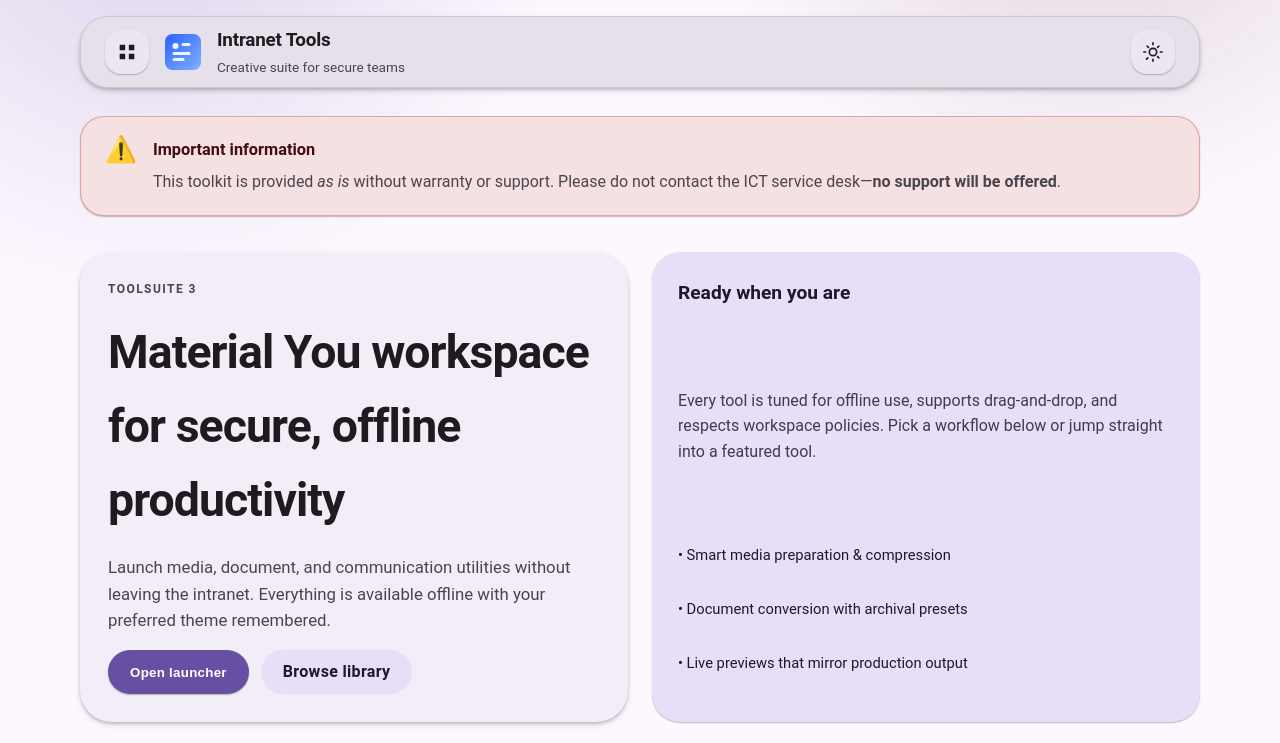
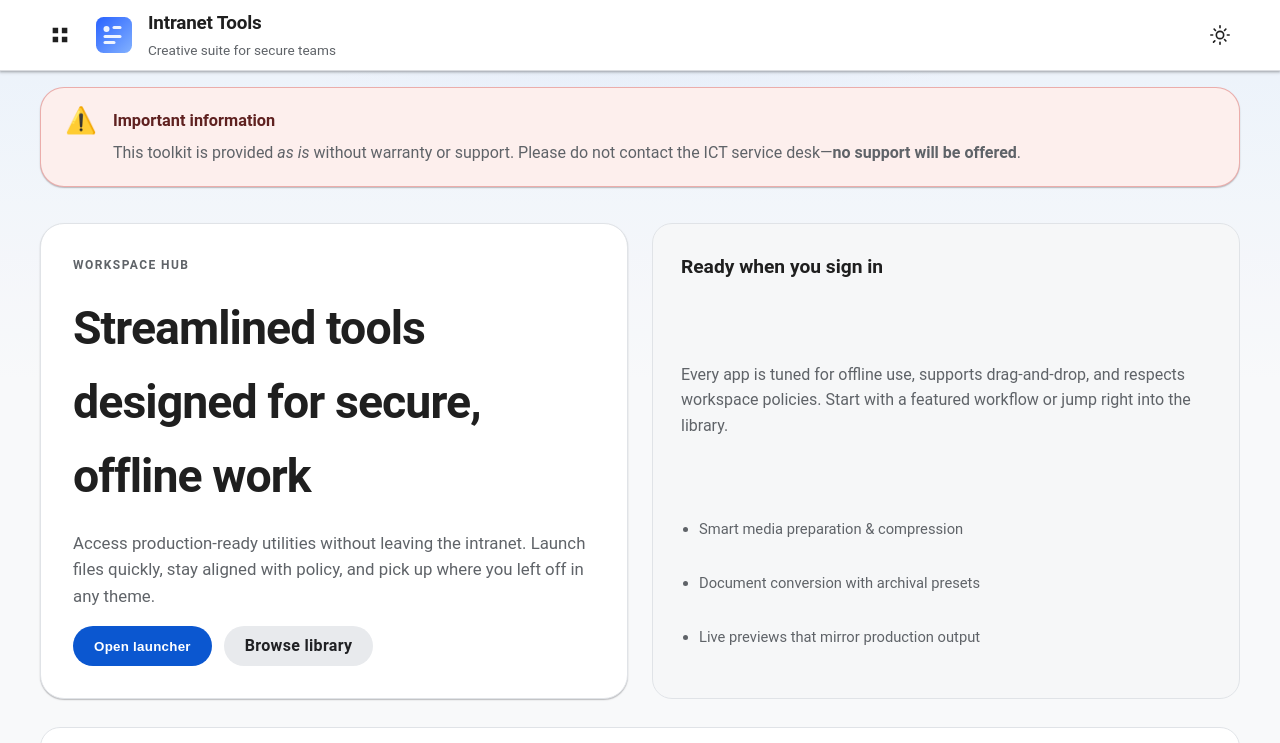
Before and after one commit to J3nk0J1/web-tools, a website: page index.html in a window 1280 px wide. Shown: the top 743 px of the page. Drawn offline with Linux system fonts and the light colour scheme.

Commit message:
style: adopt google workspace-inspired look

```diff
--- a/css/styles.css
+++ b/css/styles.css
@@ -5,40 +5,40 @@
   --md-ref-typeface-brand: "Google Sans", "Roboto Flex", "Roboto", "Noto Sans", system-ui, -apple-system, "Segoe UI", sans-serif;
   --md-ref-typeface-plain: "Roboto", "Noto Sans", system-ui, -apple-system, "Segoe UI", sans-serif;
 
-  --md-sys-color-primary: #6750a4;
+  --md-sys-color-primary: #0b57d0;
   --md-sys-color-on-primary: #ffffff;
-  --md-sys-color-primary-container: #eaddff;
-  --md-sys-color-on-primary-container: #21005d;
+  --md-sys-color-primary-container: #d2e3fc;
+  --md-sys-color-on-primary-container: #041e49;
 
-  --md-sys-color-secondary: #625b71;
+  --md-sys-color-secondary: #1f1f1f;
   --md-sys-color-on-secondary: #ffffff;
-  --md-sys-color-secondary-container: #e8def8;
-  --md-sys-color-on-secondary-container: #1d192b;
+  --md-sys-color-secondary-container: #e8eaed;
+  --md-sys-color-on-secondary-container: #202124;
 
-  --md-sys-color-tertiary: #7d5260;
+  --md-sys-color-tertiary: #0f9d58;
   --md-sys-color-on-tertiary: #ffffff;
-  --md-sys-color-tertiary-container: #ffd8e4;
-  --md-sys-color-on-tertiary-container: #31101d;
+  --md-sys-color-tertiary-container: #d1fadf;
+  --md-sys-color-on-tertiary-container: #062e18;
 
-  --md-sys-color-surface: #fdf8ff;
+  --md-sys-color-surface: #f8f9fa;
   --md-sys-color-surface-container-lowest: #ffffff;
-  --md-sys-color-surface-container-low: #f7f2fa;
-  --md-sys-color-surface-container: #f3edf7;
-  --md-sys-color-surface-container-high: #ece6f0;
-  --md-sys-color-surface-container-highest: #e6e0eb;
-  --md-sys-color-on-surface: #1d1b20;
-  --md-sys-color-on-surface-variant: #49454f;
-  --md-sys-color-outline: #7a757f;
-  --md-sys-color-outline-variant: #cbc4d5;
-  --md-sys-color-surface-variant: #e7e0eb;
-  --md-sys-color-inverse-surface: #322f35;
-  --md-sys-color-inverse-on-surface: #f5eff7;
-  --md-sys-color-inverse-primary: #cfbcff;
-  --md-sys-color-error: #b3261e;
+  --md-sys-color-surface-container-low: #f1f3f4;
+  --md-sys-color-surface-container: #f6f7f8;
+  --md-sys-color-surface-container-high: #ffffff;
+  --md-sys-color-surface-container-highest: #ffffff;
+  --md-sys-color-on-surface: #1f1f1f;
+  --md-sys-color-on-surface-variant: #5f6368;
+  --md-sys-color-outline: #dadce0;
+  --md-sys-color-outline-variant: #e0e3e7;
+  --md-sys-color-surface-variant: #e4e5e7;
+  --md-sys-color-inverse-surface: #202124;
+  --md-sys-color-inverse-on-surface: #f8f9fa;
+  --md-sys-color-inverse-primary: #82b1ff;
+  --md-sys-color-error: #c5221f;
   --md-sys-color-on-error: #ffffff;
-  --md-sys-color-error-container: #f9dedc;
-  --md-sys-color-on-error-container: #410e0b;
-  --md-sys-color-scrim: rgba(29, 27, 32, 0.6);
+  --md-sys-color-error-container: #fce8e6;
+  --md-sys-color-on-error-container: #5f2120;
+  --md-sys-color-scrim: rgba(32, 33, 36, 0.54);
 
   --md-sys-elevation-level1: 0 1px 1px rgba(29, 27, 32, 0.18), 0 1px 2px rgba(29, 27, 32, 0.12);
   --md-sys-elevation-level2: 0 2px 3px rgba(29, 27, 32, 0.18), 0 3px 6px rgba(29, 27, 32, 0.12);
@@ -54,46 +54,46 @@
 
 html[data-theme="dark"] {
   color-scheme: dark;
-  --md-sys-color-primary: #cfbcff;
-  --md-sys-color-on-primary: #381e72;
-  --md-sys-color-primary-container: #4f378b;
-  --md-sys-color-on-primary-container: #eaddff;
+  --md-sys-color-primary: #82b1ff;
+  --md-sys-color-on-primary: #0b57d0;
+  --md-sys-color-primary-container: #1a428a;
+  --md-sys-color-on-primary-container: #d2e3fc;
 
-  --md-sys-color-secondary: #cbc2db;
-  --md-sys-color-on-secondary: #332d41;
-  --md-sys-color-secondary-container: #4a4458;
-  --md-sys-color-on-secondary-container: #e8def8;
+  --md-sys-color-secondary: #e3e7eb;
+  --md-sys-color-on-secondary: #1f1f1f;
+  --md-sys-color-secondary-container: #373a3e;
+  --md-sys-color-on-secondary-container: #f1f3f4;
 
-  --md-sys-color-tertiary: #efb8c8;
-  --md-sys-color-on-tertiary: #492532;
-  --md-sys-color-tertiary-container: #633b48;
-  --md-sys-color-on-tertiary-container: #ffd8e4;
+  --md-sys-color-tertiary: #8de4b5;
+  --md-sys-color-on-tertiary: #073724;
+  --md-sys-color-tertiary-container: #144a34;
+  --md-sys-color-on-tertiary-container: #d1fadf;
 
-  --md-sys-color-surface: #141218;
-  --md-sys-color-surface-container-lowest: #0f0d13;
-  --md-sys-color-surface-container-low: #1d1b20;
-  --md-sys-color-surface-container: #211f26;
-  --md-sys-color-surface-container-high: #2b2930;
-  --md-sys-color-surface-container-highest: #34323a;
-  --md-sys-color-on-surface: #e6e0eb;
-  --md-sys-color-on-surface-variant: #cac4d0;
-  --md-sys-color-outline: #948f99;
-  --md-sys-color-outline-variant: #49454f;
-  --md-sys-color-surface-variant: #49454f;
-  --md-sys-color-inverse-surface: #e6e0eb;
-  --md-sys-color-inverse-on-surface: #1d1b20;
-  --md-sys-color-inverse-primary: #6750a4;
-  --md-sys-color-error: #f2b8b5;
-  --md-sys-color-on-error: #601410;
-  --md-sys-color-error-container: #8c1d18;
-  --md-sys-color-on-error-container: #f9dedc;
-  --md-sys-color-scrim: rgba(12, 10, 15, 0.72);
+  --md-sys-color-surface: #1f1f1f;
+  --md-sys-color-surface-container-lowest: #121212;
+  --md-sys-color-surface-container-low: #171717;
+  --md-sys-color-surface-container: #202124;
+  --md-sys-color-surface-container-high: #2c2d2f;
+  --md-sys-color-surface-container-highest: #313235;
+  --md-sys-color-on-surface: #e8eaed;
+  --md-sys-color-on-surface-variant: #bdc1c6;
+  --md-sys-color-outline: #5f6368;
+  --md-sys-color-outline-variant: #3c4043;
+  --md-sys-color-surface-variant: #2a2c2f;
+  --md-sys-color-inverse-surface: #f8f9fa;
+  --md-sys-color-inverse-on-surface: #1f1f1f;
+  --md-sys-color-inverse-primary: #0b57d0;
+  --md-sys-color-error: #f28b82;
+  --md-sys-color-on-error: #5f2120;
+  --md-sys-color-error-container: #7a2a27;
+  --md-sys-color-on-error-container: #fce8e6;
+  --md-sys-color-scrim: rgba(12, 13, 14, 0.72);
 
-  --md-sys-elevation-level1: 0 1px 1px rgba(0, 0, 0, 0.4), 0 1px 2px rgba(0, 0, 0, 0.24);
-  --md-sys-elevation-level2: 0 2px 3px rgba(0, 0, 0, 0.4), 0 6px 10px rgba(0, 0, 0, 0.24);
-  --md-sys-elevation-level3: 0 6px 10px rgba(0, 0, 0, 0.42), 0 1px 18px rgba(0, 0, 0, 0.24);
-  --md-sys-elevation-level4: 0 12px 20px rgba(0, 0, 0, 0.44), 0 3px 24px rgba(0, 0, 0, 0.24);
-  --md-sys-elevation-level5: 0 16px 28px rgba(0, 0, 0, 0.46), 0 6px 36px rgba(0, 0, 0, 0.24);
+  --md-sys-elevation-level1: 0 1px 1px rgba(0, 0, 0, 0.45), 0 1px 2px rgba(0, 0, 0, 0.24);
+  --md-sys-elevation-level2: 0 2px 3px rgba(0, 0, 0, 0.45), 0 6px 10px rgba(0, 0, 0, 0.28);
+  --md-sys-elevation-level3: 0 6px 10px rgba(0, 0, 0, 0.48), 0 1px 18px rgba(0, 0, 0, 0.26);
+  --md-sys-elevation-level4: 0 12px 20px rgba(0, 0, 0, 0.5), 0 3px 24px rgba(0, 0, 0, 0.28);
+  --md-sys-elevation-level5: 0 16px 28px rgba(0, 0, 0, 0.52), 0 6px 36px rgba(0, 0, 0, 0.28);
 }
 
 *,
@@ -126,9 +126,10 @@ body::before {
   inset: 0;
   pointer-events: none;
   background:
-    radial-gradient(600px 600px at 12% -120px, color-mix(in oklab, var(--md-sys-color-primary) 28%, transparent), transparent 70%),
-    radial-gradient(560px 560px at 85% -180px, color-mix(in oklab, var(--md-sys-color-tertiary) 30%, transparent), transparent 72%);
-  opacity: 0.8;
+    linear-gradient(180deg, color-mix(in srgb, var(--md-sys-color-primary-container) 40%, transparent) 0%, transparent 380px),
+    radial-gradient(720px 380px at 50% -120px, color-mix(in srgb, var(--md-sys-color-primary) 12%, transparent) 0%, transparent 70%),
+    linear-gradient(180deg, var(--md-sys-color-surface) 0%, var(--md-sys-color-surface) 100%);
+  opacity: 0.9;
   z-index: -2;
 }
 
@@ -152,22 +153,26 @@ img {
 
 .app-bar {
   position: sticky;
-  top: 16px;
+  top: 0;
+  inset-inline: 0;
   z-index: 24;
-  margin: 16px auto 28px;
-  width: min(1120px, calc(100% - 32px));
-  min-height: 72px;
-  padding: 0 24px;
+  margin: 0;
+  width: 100%;
+  min-height: 64px;
+  padding: 8px 16px;
+  background: var(--md-sys-color-surface-container-highest);
+  color: var(--md-sys-color-on-surface);
+  border-bottom: 1px solid var(--md-sys-color-outline);
+  box-shadow: 0 1px 2px rgba(60, 64, 67, 0.3), 0 1px 3px 1px rgba(60, 64, 67, 0.15);
+}
+
+.app-bar__content {
+  margin: 0 auto;
+  width: min(1200px, 100%);
   display: flex;
   align-items: center;
   justify-content: space-between;
-  border-radius: 28px;
-  background: var(--md-sys-color-surface-container-highest);
-  color: var(--md-sys-color-on-surface);
-  border: 1px solid var(--md-sys-color-outline-variant);
-  box-shadow: var(--md-sys-elevation-level2);
-  backdrop-filter: blur(18px);
-  transition: box-shadow var(--md-motion-duration-short) var(--md-motion-easing-standard);
+  gap: 16px;
 }
 
 .app-bar__left,
@@ -204,30 +209,29 @@ img {
 
 .icon-btn {
   position: relative;
-  width: 44px;
-  height: 44px;
+  width: 40px;
+  height: 40px;
   display: inline-grid;
   place-items: center;
-  border: none;
-  border-radius: 16px;
-  background: var(--md-sys-color-surface-container-high);
+  border: 1px solid transparent;
+  border-radius: 12px;
+  background: var(--md-sys-color-surface-container-highest);
   color: inherit;
   cursor: pointer;
-  box-shadow: var(--md-sys-elevation-level1);
+  box-shadow: none;
   transition:
     transform var(--md-motion-duration-short) var(--md-motion-easing-standard),
-    box-shadow var(--md-motion-duration-short) var(--md-motion-easing-standard),
+    border-color var(--md-motion-duration-short) linear,
     background var(--md-motion-duration-short) linear;
   overflow: hidden;
 }
 
 .icon-btn:hover {
-  transform: translateY(-1px);
-  box-shadow: var(--md-sys-elevation-level2);
+  border-color: var(--md-sys-color-outline);
 }
 
 .icon-btn:active {
-  transform: translateY(1px);
+  transform: scale(0.96);
 }
 
 .icon-btn:focus-visible {
@@ -249,8 +253,8 @@ img {
 }
 
 .notice-bar {
-  width: min(1120px, calc(100% - 32px));
-  margin: 0 auto 24px;
+  width: min(1200px, calc(100% - 48px));
+  margin: 16px auto 24px;
   padding: 20px 24px;
   display: grid;
   grid-template-columns: auto minmax(0, 1fr);
@@ -292,8 +296,8 @@ img {
 }
 
 .container {
-  width: min(1120px, calc(100% - 32px));
-  margin: 0 auto 80px;
+  width: min(1200px, calc(100% - 48px));
+  margin: 24px auto 96px;
   display: grid;
   gap: 56px;
 }
@@ -313,26 +317,11 @@ img {
 .hero__stack {
   display: grid;
   gap: 16px;
-  padding: 28px;
-  border-radius: 32px;
-  background: var(--md-sys-color-surface-container);
-  box-shadow: var(--md-sys-elevation-level2);
-  position: relative;
-  isolation: isolate;
-  overflow: hidden;
-}
-
-.hero__stack::after {
-  content: "";
-  position: absolute;
-  inset: -40% -20% auto auto;
-  width: 220px;
-  height: 220px;
-  border-radius: 50%;
-  background: color-mix(in oklab, var(--md-sys-color-primary) 32%, transparent);
-  opacity: 0.35;
-  z-index: -1;
-  transform: translate3d(30px, -20px, 0);
+  padding: 32px;
+  border-radius: 24px;
+  background: var(--md-sys-color-surface-container-highest);
+  border: 1px solid var(--md-sys-color-outline-variant);
+  box-shadow: var(--md-sys-elevation-level1);
 }
 
 .hero__eyebrow {
@@ -368,24 +357,11 @@ img {
 .hero__supporting {
   display: grid;
   gap: 18px;
-  padding: 26px;
-  border-radius: 28px;
-  background: var(--md-sys-color-secondary-container);
-  color: var(--md-sys-color-on-secondary-container);
-  box-shadow: var(--md-sys-elevation-level1);
-  position: relative;
-  overflow: hidden;
-}
-
-.hero__supporting::after {
-  content: "";
-  position: absolute;
-  inset: auto -40% -40% auto;
-  width: 180px;
-  height: 180px;
-  border-radius: 50%;
-  background: color-mix(in oklab, var(--md-sys-color-secondary) 40%, transparent);
-  opacity: 0.35;
+  padding: 28px;
+  border-radius: 20px;
+  background: var(--md-sys-color-surface-container);
+  color: var(--md-sys-color-on-surface);
+  border: 1px solid var(--md-sys-color-outline-variant);
 }
 
 .hero-card__title {
@@ -396,7 +372,7 @@ img {
 
 .hero-card__text {
   margin: 0;
-  color: color-mix(in oklab, var(--md-sys-color-on-secondary-container) 82%, var(--md-sys-color-on-secondary));
+  color: var(--md-sys-color-on-surface-variant);
 }
 
 .hero__highlight-list {
@@ -404,18 +380,18 @@ img {
   gap: 10px;
   font-size: 0.92rem;
   margin: 0;
-  padding: 0;
-  list-style: none;
+  padding-left: 18px;
+  color: var(--md-sys-color-on-surface-variant);
 }
 
 .hero__search-surface {
   display: grid;
   gap: 14px;
-  padding: 18px 22px;
-  border-radius: 28px;
-  background: var(--md-sys-color-surface-container);
+  padding: 20px 24px;
+  border-radius: 20px;
+  background: var(--md-sys-color-surface-container-highest);
   border: 1px solid var(--md-sys-color-outline-variant);
-  box-shadow: var(--md-sys-elevation-level1);
+  box-shadow: none;
 }
 
 .hero__search {
@@ -521,10 +497,10 @@ img {
   align-items: center;
   justify-content: center;
   gap: 10px;
-  min-height: 44px;
-  padding: 0 22px;
-  border-radius: 999px;
-  border: none;
+  min-height: 40px;
+  padding: 0 20px;
+  border-radius: 20px;
+  border: 1px solid transparent;
   background: var(--btn-bg);
   color: var(--btn-fg);
   font-weight: 600;
@@ -534,19 +510,17 @@ img {
   position: relative;
   overflow: hidden;
   transition:
-    box-shadow var(--md-motion-duration-short) var(--md-motion-easing-standard),
     transform var(--md-motion-duration-short) var(--md-motion-easing-standard),
-    filter var(--md-motion-duration-short) linear;
-  box-shadow: var(--md-sys-elevation-level1);
+    box-shadow var(--md-motion-duration-short) var(--md-motion-easing-standard);
+  box-shadow: none;
 }
 
 .btn:hover {
-  transform: translateY(-1px);
-  box-shadow: var(--md-sys-elevation-level2);
+  box-shadow: 0 1px 2px rgba(60, 64, 67, 0.3), 0 1px 3px 1px rgba(60, 64, 67, 0.15);
 }
 
 .btn:active {
-  transform: translateY(1px);
+  transform: scale(0.98);
 }
 
 .btn:focus-visible {
@@ -576,7 +550,7 @@ img {
 .btn--surface {
   --btn-bg: var(--md-sys-color-surface-container-high);
   --btn-fg: var(--md-sys-color-primary);
-  border: 1px solid var(--md-sys-color-outline-variant);
+  border-color: var(--md-sys-color-outline-variant);
 }
 
 .tool-section {
@@ -628,39 +602,22 @@ img {
   display: grid;
   gap: 18px;
   padding: 24px;
-  border-radius: 28px;
-  background: var(--md-sys-color-surface-container-lowest);
+  border-radius: 20px;
+  background: var(--md-sys-color-surface-container-highest);
   border: 1px solid var(--md-sys-color-outline-variant);
-  box-shadow: var(--md-sys-elevation-level1);
+  box-shadow: none;
   transition:
     transform var(--md-motion-duration-short) var(--md-motion-easing-standard),
     box-shadow var(--md-motion-duration-short) var(--md-motion-easing-standard),
     border-color var(--md-motion-duration-short) linear;
   min-height: 240px;
-  isolation: isolate;
-  overflow: hidden;
-}
-
-.tool-card::before {
-  content: "";
-  position: absolute;
-  inset: -40% 40% 40% -40%;
-  background: linear-gradient(135deg, color-mix(in oklab, var(--md-sys-color-primary) 18%, transparent), transparent 65%);
-  opacity: 0.16;
-  pointer-events: none;
-  transform: rotate(6deg);
 }
 
 .tool-card--featured {
   background: var(--md-sys-color-primary-container);
   color: var(--md-sys-color-on-primary-container);
-  border-color: transparent;
-  box-shadow: var(--md-sys-elevation-level2);
-}
-
-.tool-card--featured::before {
-  background: linear-gradient(135deg, color-mix(in oklab, var(--md-sys-color-primary) 26%, transparent), transparent 70%);
-  opacity: 0.22;
+  border-color: color-mix(in srgb, var(--md-sys-color-primary) 16%, var(--md-sys-color-primary-container));
+  box-shadow: none;
 }
 
 .tool-carousel .tool-card[data-dimmed="true"] {
@@ -670,9 +627,9 @@ img {
 
 .tool-card:hover,
 .tool-card:focus-within {
-  transform: translateY(-4px);
-  box-shadow: var(--md-sys-elevation-level3);
-  border-color: color-mix(in oklab, var(--md-sys-color-primary) 36%, transparent);
+  transform: translateY(-2px);
+  box-shadow: 0 4px 12px rgba(32, 33, 36, 0.12);
+  border-color: color-mix(in srgb, var(--md-sys-color-primary) 26%, transparent);
 }
 
 .tool-card__header {
@@ -689,14 +646,14 @@ img {
   justify-content: center;
   width: 64px;
   height: 64px;
-  border-radius: 20px;
-  background: var(--md-sys-color-secondary-container);
-  box-shadow: inset 0 1px 0 rgba(255, 255, 255, 0.3);
+  border-radius: 16px;
+  background: var(--md-sys-color-surface-container);
+  border: 1px solid var(--md-sys-color-outline-variant);
 }
 
 .tool-card--featured .tool-card__icon {
-  background: color-mix(in oklab, var(--md-sys-color-primary) 28%, var(--md-sys-color-primary-container));
-  box-shadow: none;
+  background: color-mix(in srgb, var(--md-sys-color-primary) 12%, var(--md-sys-color-primary-container));
+  border-color: transparent;
 }
 
 .tool-card__meta {
@@ -721,7 +678,7 @@ img {
 }
 
 .tool-card--featured .tool-card__description {
-  color: color-mix(in oklab, var(--md-sys-color-on-primary-container) 88%, var(--md-sys-color-on-primary));
+  color: color-mix(in srgb, var(--md-sys-color-on-primary-container) 82%, var(--md-sys-color-on-primary));
 }
 
 .tool-card__footer {
@@ -740,7 +697,7 @@ img {
 }
 
 .tool-card--featured .tool-card__hint {
-  color: color-mix(in oklab, var(--md-sys-color-on-primary-container) 72%, transparent);
+  color: color-mix(in srgb, var(--md-sys-color-on-primary-container) 72%, transparent);
 }
 
 .tool-card[role="link"],
--- a/index.html
+++ b/index.html
@@ -11,6 +11,7 @@
 </head>
 <body data-root="." data-page="dashboard">
   <header class="app-bar" role="banner">
+    <div class="app-bar__content">
       <div class="app-bar__left">
         <button class="icon-btn" type="button" data-launcher-open aria-haspopup="dialog" aria-label="Open app launcher" title="Open app launcher" data-ripple>
           <span class="icon" aria-hidden="true">
@@ -30,6 +31,7 @@
           <span class="icon" id="themeIcon" aria-hidden="true"></span>
         </button>
       </div>
+    </div>
   </header>
 
   <aside class="notice-bar notice-bar--important" role="note" aria-live="polite">
@@ -44,21 +46,21 @@
     <section class="hero" aria-labelledby="hero-title">
       <div class="hero__grid">
         <div class="hero__stack">
-          <p class="hero__eyebrow">Toolsuite 3</p>
-          <h1 id="hero-title" class="hero__title">Material You workspace for secure, offline productivity</h1>
-          <p class="hero__subtitle">Launch media, document, and communication utilities without leaving the intranet. Everything is available offline with your preferred theme remembered.</p>
+          <p class="hero__eyebrow">Workspace hub</p>
+          <h1 id="hero-title" class="hero__title">Streamlined tools designed for secure, offline work</h1>
+          <p class="hero__subtitle">Access production-ready utilities without leaving the intranet. Launch files quickly, stay aligned with policy, and pick up where you left off in any theme.</p>
           <div class="hero__actions">
             <button class="btn" type="button" data-launcher-open data-ripple>Open launcher</button>
             <a class="btn btn--tonal" href="#tools-heading" data-ripple>Browse library</a>
           </div>
         </div>
         <article class="hero__supporting" aria-label="What’s included">
-          <h2 class="hero-card__title">Ready when you are</h2>
-          <p class="hero-card__text">Every tool is tuned for offline use, supports drag-and-drop, and respects workspace policies. Pick a workflow below or jump straight into a featured tool.</p>
+          <h2 class="hero-card__title">Ready when you sign in</h2>
+          <p class="hero-card__text">Every app is tuned for offline use, supports drag-and-drop, and respects workspace policies. Start with a featured workflow or jump right into the library.</p>
           <ul class="hero__highlight-list">
-            <li>• Smart media preparation &amp; compression</li>
-            <li>• Document conversion with archival presets</li>
-            <li>• Live previews that mirror production output</li>
+            <li>Smart media preparation &amp; compression</li>
+            <li>Document conversion with archival presets</li>
+            <li>Live previews that mirror production output</li>
           </ul>
         </article>
       </div>
```
Lines whose indentation alone changed are shown as unchanged.
